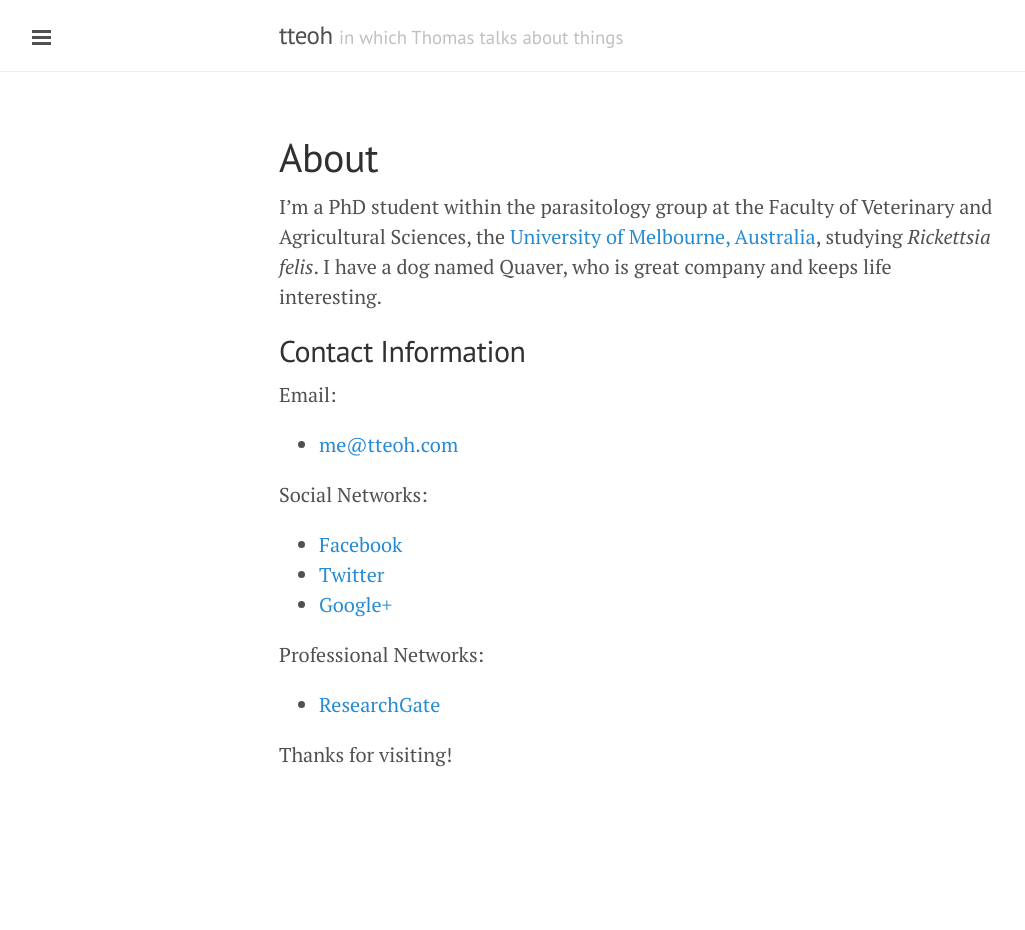
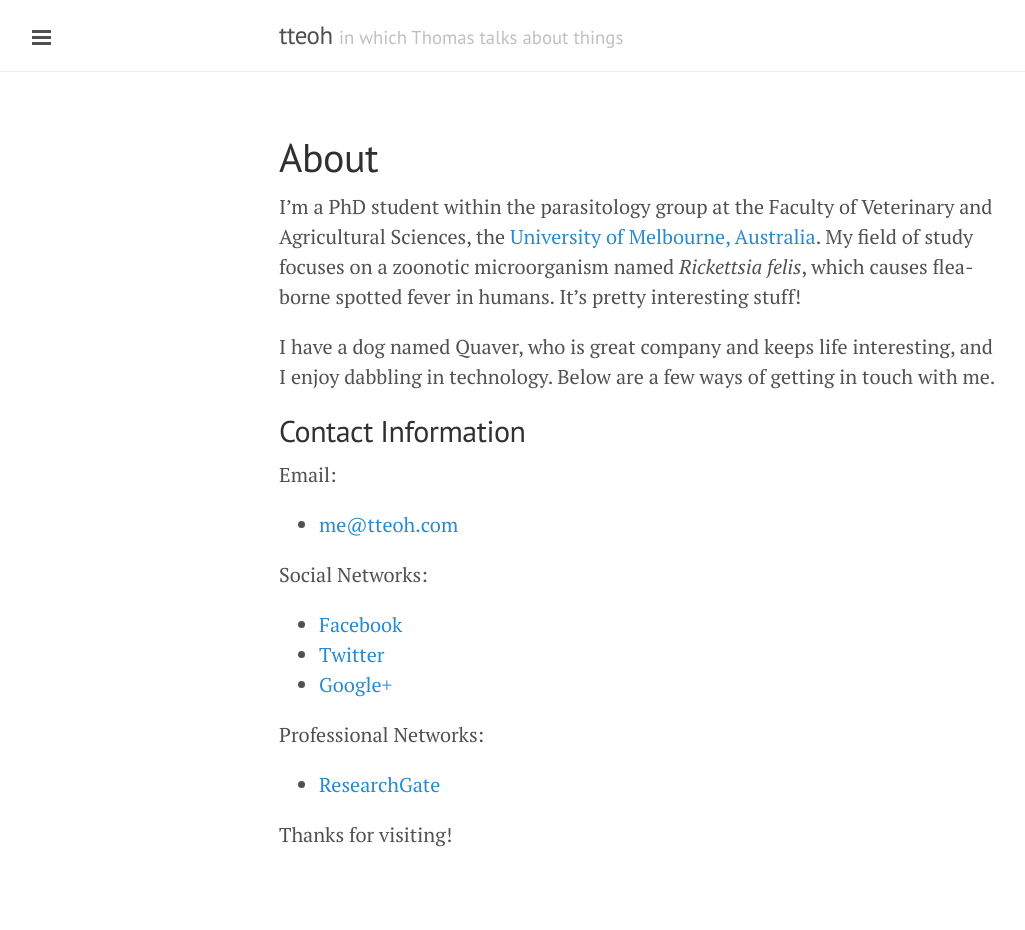
Before and after one commit to thomasteoh/thomasteoh.github.io, a Jekyll site: the page built from about.md, in a window 1280 px wide. Shown: the whole page, without its empty margins (1-1026 px from the left). Built offline with Jekyll 4.4.1, drawn with Linux system fonts in a browser that asks for light colours; Markdown is read by kramdown in place of the engine named in the settings; before the commit the page ends 900 px from its top, so only the background shows below that.

Commit message:
Edited the about page

```diff
--- a/_config.yml
+++ b/_config.yml
@@ -8,7 +8,7 @@ permalink:        pretty
 # Setup
 title:            tteoh
 tagline:          'in which Thomas talks about things'
-description:      'A log of (random) thoughts and (usually pretty terrible) ideas.'
+description:      'A sporadically updated log of thoughts and (terrible) ideas.'
 url:              http://www.tteoh.com
 
 author:
--- a/about.md
+++ b/about.md
@@ -3,7 +3,9 @@ layout: page
 title: About
 ---
 
-I'm a PhD student within the parasitology group at the Faculty of Veterinary and Agricultural Sciences, the [University of Melbourne, Australia](http://www.unimelb.edu.au), studying *Rickettsia felis*. I have a dog named Quaver, who is great company and keeps life interesting.
+I'm a PhD student within the parasitology group at the Faculty of Veterinary and Agricultural Sciences, the [University of Melbourne, Australia](http://www.unimelb.edu.au). My field of study focuses on a zoonotic microorganism named *Rickettsia felis*, which causes flea-borne spotted fever in humans. It's pretty interesting stuff!
+
+I have a dog named Quaver, who is great company and keeps life interesting, and I enjoy dabbling in technology. Below are a few ways of getting in touch with me.
 
 ## Contact Information
 
```
